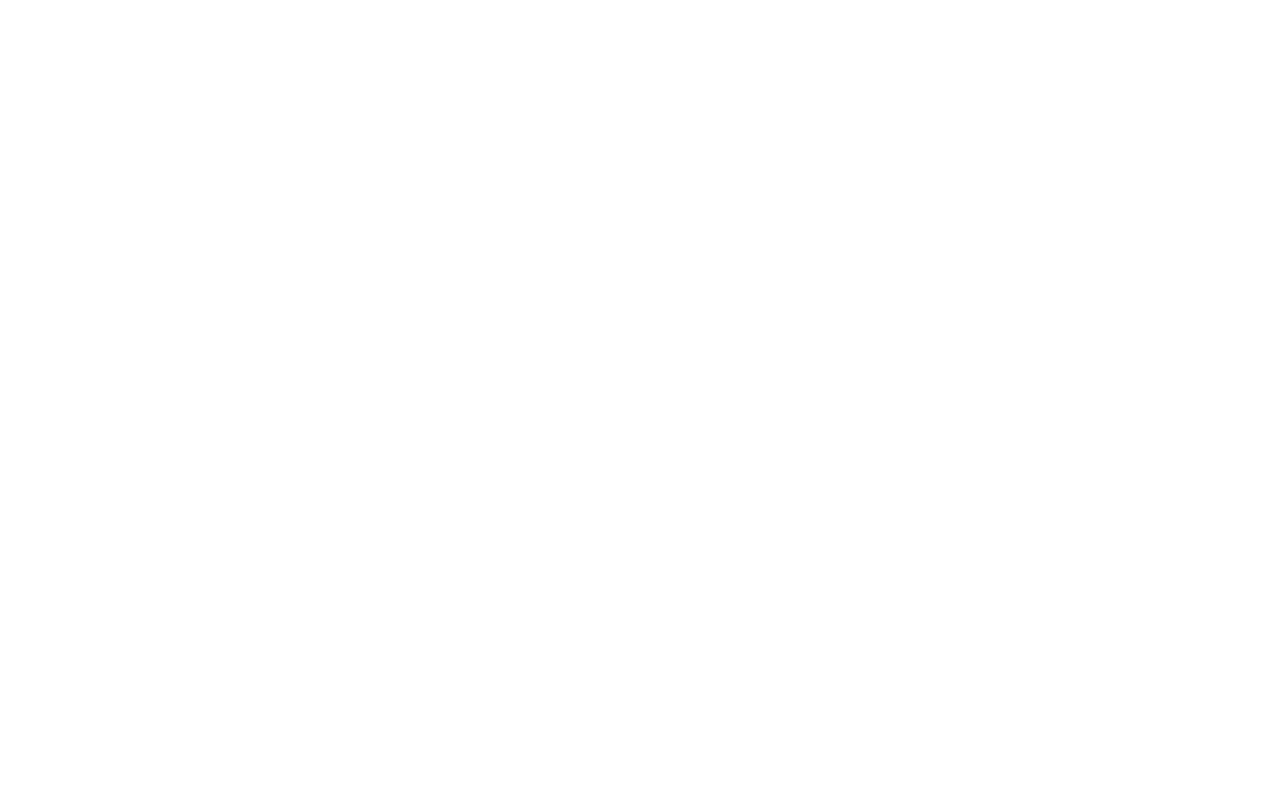
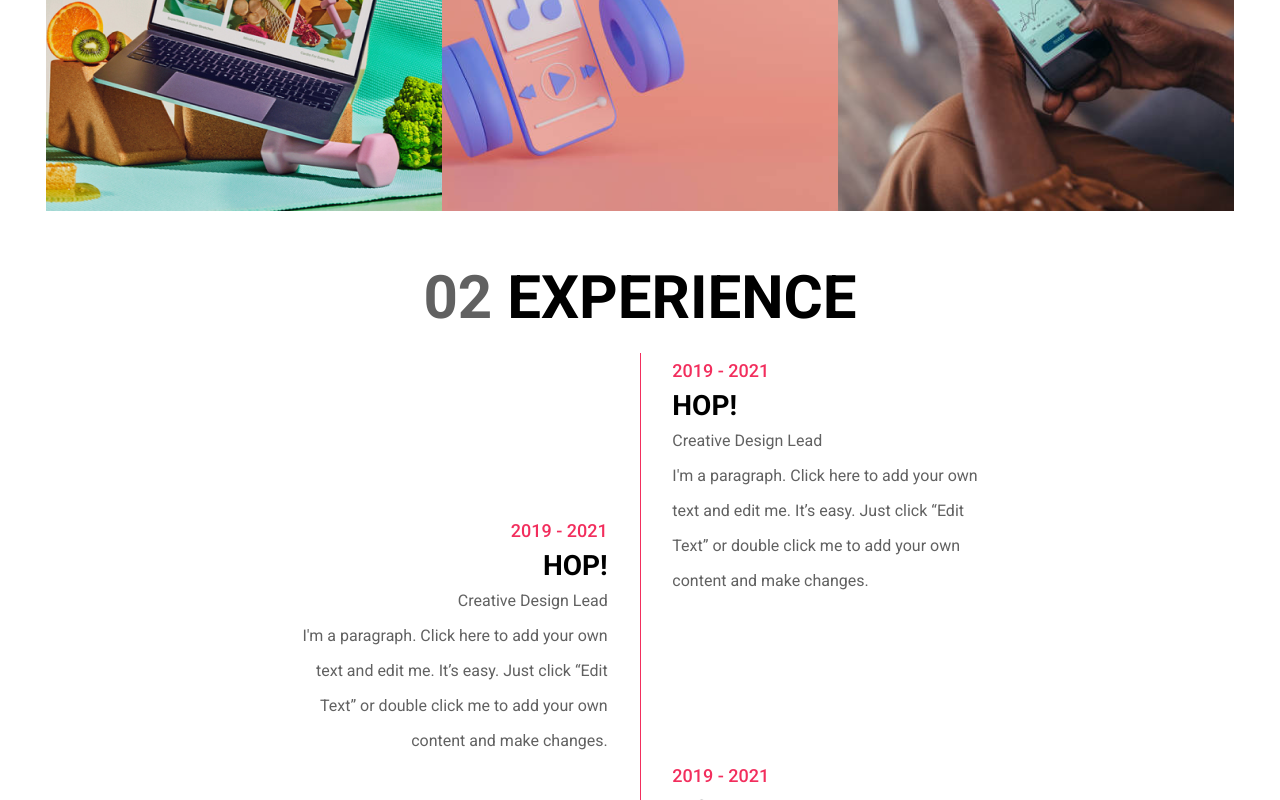
Before and after one commit to Lanzar-dev/Flickwheel-challenge, a React (Create React App) app: page / in a window 1280 px wide. Shown: the part 2000-2800 px from the top of the page. Before the commit the page ends 1800 px from the top, so only its background shows below. Built offline with nearby package versions, Linux system fonts and the light colour scheme.

Commit message:
almost done with portfolio

```diff
--- a/src/components/details/Details.js
+++ b/src/components/details/Details.js
@@ -1,13 +1,15 @@
 import React from "react";
+import Experience from "../experience/Experience";
+import Footer from "../footer/Footer";
 import Portfolio from "../portfolio/Portfolio";
 import Professional from "../professional/Professional";
 import "./details.css";
-// import logo from "../../assets/logo.png";
+import logo from "../../assets/logo.png";
 
 const Details = () => {
   return (
     <div className="details">
-      {/* <div className="resume">
+      <div className="resume">
         <img src={logo} alt="logo" className="items-spacing" />
         <p className="items-spacing">
           I'M A PARAGRAPH. CLICK HERE TO ADD YOUR OWN TEXT AND EDIT ME. IT’S
@@ -17,17 +19,13 @@
         <div className="download-resume">
           <p>DOWNLOAD RESUME</p>
         </div>
-      </div> */}
+      </div>
       <div className="bottom-details">
         <Professional />
         <Portfolio />
-        {/* <div className="portfolio">
-          <h1>portfolio</h1>
-        </div> */}
-        <div className="experience">
-          <h1>EXPEERIENCE</h1>
-        </div>
+        <Experience />
       </div>
+      <Footer />
     </div>
   );
 };
--- a/src/components/details/details.css
+++ b/src/components/details/details.css
@@ -2,6 +2,7 @@
 
 .details {
   background: #fff;
+  position: relative;
 }
 
 .details .resume {
@@ -16,13 +17,17 @@
   margin: auto;
   width: 50%;
   text-align: center;
+  position: absolute;
+  top: -170px;
+  right: 25%;
+  z-index: 100;
 }
 
 .items-spacing {
   margin-bottom: 4rem;
 }
 
-.details .resume .logo {
+.details .resume img {
   width: 115.39px;
   height: 109px;
 }
--- /dev/null
+++ b/src/components/experience/Experience.js
@@ -0,0 +1,44 @@
+import React from "react";
+import "./experience.css";
+
+const ExperienceDetails = () => {
+  return (
+    <>
+      <div className="experience-details-content">
+        <p>2019 - 2021</p>
+        <h4>HOP!</h4>
+        <p>Creative Design Lead</p>
+        <p>
+          I'm a paragraph. Click here to add your own text and edit me. It’s
+          easy. Just click “Edit Text” or double click me to add your own
+          content and make changes.
+        </p>
+      </div>
+    </>
+  );
+};
+
+const Experience = () => {
+  return (
+    <div className="experience">
+      <div className="experience-top">
+        <h2>
+          <span className="num">02</span> EXPERIENCE
+        </h2>
+      </div>
+      <div className="experience-details">
+        <div className="experience-details-left">
+          <ExperienceDetails />
+          <ExperienceDetails />
+        </div>
+        <hr className="vertical-rule" />
+        <div className="experience-details-right">
+          <ExperienceDetails />
+          <ExperienceDetails />
+        </div>
+      </div>
+    </div>
+  );
+};
+
+export default Experience;
--- /dev/null
+++ b/src/components/experience/experience.css
@@ -0,0 +1,64 @@
+.experience {
+  margin-bottom: 6rem;
+}
+
+.experience .experience-top {
+  margin-bottom: 20px;
+}
+
+.experience .experience-details {
+  max-width: 780px;
+  max-height: 1096px;
+  display: flex;
+}
+
+.experience-details-content {
+  display: flex;
+  flex-direction: column;
+  padding: 0 2rem;
+}
+
+.experience-details-left .experience-details-content {
+  margin-top: 10rem;
+  text-align: right;
+}
+
+.experience-details-right .experience-details-content {
+  margin-bottom: 10rem;
+  text-align: left;
+}
+
+.experience-details-content p:nth-child(1) {
+  font-family: var(--font-family);
+  font-weight: 500;
+  font-size: 18px;
+  line-height: 35px;
+  color: var(--color-skill);
+}
+
+.experience-details-content h4 {
+  font-family: var(--font-family);
+  font-size: 28px;
+  line-height: 35px;
+}
+
+.experience-details-content p:nth-child(2) {
+  font-family: var(--font-family);
+  font-weight: 500;
+  font-size: 16px;
+  line-height: 35px;
+}
+
+.experience-details-content p:nth-child(3) {
+  font-family: var(--font-family);
+  font-size: 16px;
+  line-height: 35px;
+  color: var(--color-subtext);
+}
+
+.vertical-rule {
+  background: var(--color-skill);
+  /* height: 2px; */
+  width: 2px;
+  border: none;
+}
--- /dev/null
+++ b/src/components/footer/Footer.js
@@ -0,0 +1,39 @@
+import React from "react";
+import "./footer.css";
+
+const Footer = () => {
+  return (
+    <div className="footer">
+      <div className="footer-container">
+        <div className="footer-left">
+          <h5>CONTACT</h5>
+          <p>
+            I'm a paragraph. Click here to add your own text and edit me. It’s
+            easy. Just click “Edit Text” or double click me to add your own
+            content and make changes.
+          </p>
+          <p>bridgetmary.@gmail.com Tel: 080 7890 8982</p>
+        </div>
+        <div className="footer-right">
+          <form>
+            <div className="form-names">
+              <input className="input-name" type="text" placeholder="Name" />
+              <input className="input-email" type="email" placeholder="Email" />
+            </div>
+            <input className="input-phone" type="text" placeholder="Phone" />
+            <textarea
+              name=""
+              id=""
+              cols="30"
+              rows="10"
+              placeholder="Message"
+            ></textarea>
+            <button type="button">Send</button>
+          </form>
+        </div>
+      </div>
+    </div>
+  );
+};
+
+export default Footer;
--- /dev/null
+++ b/src/components/footer/footer.css
@@ -0,0 +1,85 @@
+.footer {
+  background: var(--color-footer);
+  padding: 3rem 5rem 7rem 5rem;
+  display: flex;
+}
+
+.footer-container {
+  display: flex;
+  flex-direction: row;
+  justify-content: space-between;
+  max-width: 550px;
+  margin: 20px auto;
+}
+
+h5,
+p,
+input::placeholder,
+textarea::placeholder {
+  font-family: var(--font-family);
+  color: var(--color-subtext);
+  line-height: 35px;
+}
+
+.footer-container .footer-left {
+  display: flex;
+  flex-direction: column;
+  /* text-align: left; */
+  padding-right: 30px;
+  margin-right: 30px;
+  flex: 1;
+}
+
+.footer-container .footer-left h5 {
+  font-weight: 600;
+  font-size: 22px;
+  margin-bottom: 10px;
+}
+
+.footer-container .footer-left p {
+  font-size: 16px;
+  margin-bottom: 10px;
+}
+
+.footer-container .footer-right {
+  /* margin-left: 20px; */
+  flex: 1;
+}
+
+.footer-container .footer-right form {
+  display: flex;
+  flex-direction: column;
+}
+
+form .form-names {
+  display: flex;
+  flex-direction: row;
+}
+
+input,
+textarea {
+  background: #ffffff;
+  border: 1px solid var(--color-input);
+  padding: 1rem 2rem;
+  margin-bottom: 30px;
+  outline: none;
+}
+
+input::placeholder,
+textarea::placeholder,
+button {
+  font-weight: 500;
+  font-size: 16px;
+}
+
+form .form-names .input-name {
+  margin-right: 20px;
+}
+
+button {
+  background: var(--color-skill);
+  font-family: var(--font-family);
+  line-height: 35px;
+  color: #ffffff;
+  border: none;
+}
--- a/src/components/portfolio/Portfolio.js
+++ b/src/components/portfolio/Portfolio.js
@@ -17,9 +17,9 @@
           </p>
         </div>
         <div className="portfolio-images">
-          <img src={portfolio1} alt="" />
-          <img src={portfolio2} alt="" />
-          <img src={portfolio3} alt="" />
+          <img src={portfolio1} alt="laptop" />
+          <img src={portfolio2} alt="headphone" />
+          <img src={portfolio3} alt="phone" />
         </div>
       </div>
     </>
--- a/src/components/professional/professional.css
+++ b/src/components/professional/professional.css
@@ -1,5 +1,6 @@
 .professional {
   min-width: 700px;
+  margin-top: 500px;
 }
 
 .professional div > p {
--- a/src/index.css
+++ b/src/index.css
@@ -8,4 +8,5 @@
   --color-text: #000000;
   --color-subtext: #616161;
   --color-skill: #f22e5d;
+  --color-input: #deb9c2;
 }
```
